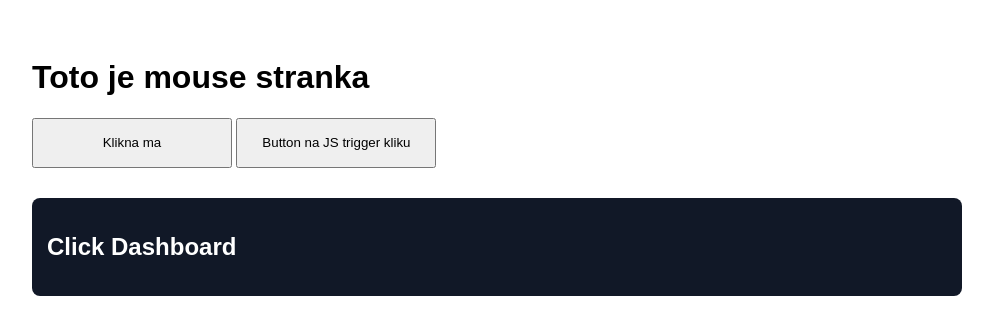
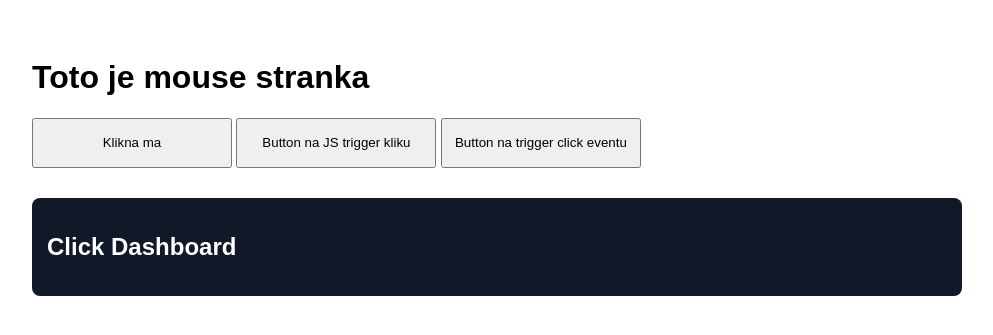
Before and after one commit to adamskoruba/diplomka, a Django app: page /mouse in a window 1280 px wide. Shown: the top 335 px of the page, without its empty margins (6-999 px from the left). Run offline with Django 5.2, Linux system fonts and the light colour scheme.

Commit message:
behavior tesing

```diff
--- a/cfwebsite/core/templates/mouse.html
+++ b/cfwebsite/core/templates/mouse.html
@@ -32,9 +32,28 @@
 <body>
 
 <script>
-  function triggerClick() {
+  function triggerJSClick() {
     document.getElementById("btn-click-me").click();
   }
+
+  function triggerEventClick() {
+    const element = document.getElementById("btn-click-me");
+    const rect = element.getBoundingClientRect();
+
+    const x = rect.left + rect.width / 2;
+    const y = rect.top + rect.height / 2;
+
+    element.dispatchEvent(new MouseEvent("click", {
+      bubbles: true,
+      cancelable: true,
+      view: window,
+      clientX: x,
+      clientY: y,
+      button: 0,
+      buttons: 1
+    }));
+  }
+
 </script>
 
 <h1>Toto je mouse stranka</h1>
@@ -43,8 +62,12 @@
   Klikna ma
 </button>
 
-<button id="btn-js-click" style="width: 200px; height: 50px;" onClick="triggerClick()">
+<button id="btn-js-click" style="width: 200px; height: 50px;" onClick="triggerJSClick()">
   Button na JS trigger kliku
+</button>
+
+<button id="btn-event-click" style="width: 200px; height: 50px;" onClick="triggerEventClick()">
+  Button na trigger click eventu
 </button>
 
 <div id="dashboard">
--- a/cfwebsite/core/templates/scripts/mouse_analyze.js
+++ b/cfwebsite/core/templates/scripts/mouse_analyze.js
@@ -59,11 +59,27 @@ function addClickListener() {
     });
 }
 
+function mouseTracking() {
+    window.addEventListener("mousemove", (e) => {
+        console.log({
+            timestamp: performance.now(),
+            x: e.clientX,
+            y: e.clientY,
+            event: e.type
+        });
+    }, true);
+}
+
+
 function isClickedInCenter(target, clickedX, clickedY) {
     const rect = target.getBoundingClientRect();
     const centerX = rect.left + rect.width / 2;
     const centerY = rect.top + rect.height / 2;
-    return Math.abs(clickedX - centerX) < 1 && Math.abs(clickedY - centerY) < 1;
+    differenceX = Math.abs(clickedX - centerX);
+    differenceY = Math.abs(clickedY - centerY);
+
+    return differenceX < 1 && differenceY < 1;
 }
 
 addClickListener();
+mouseTracking();
```
